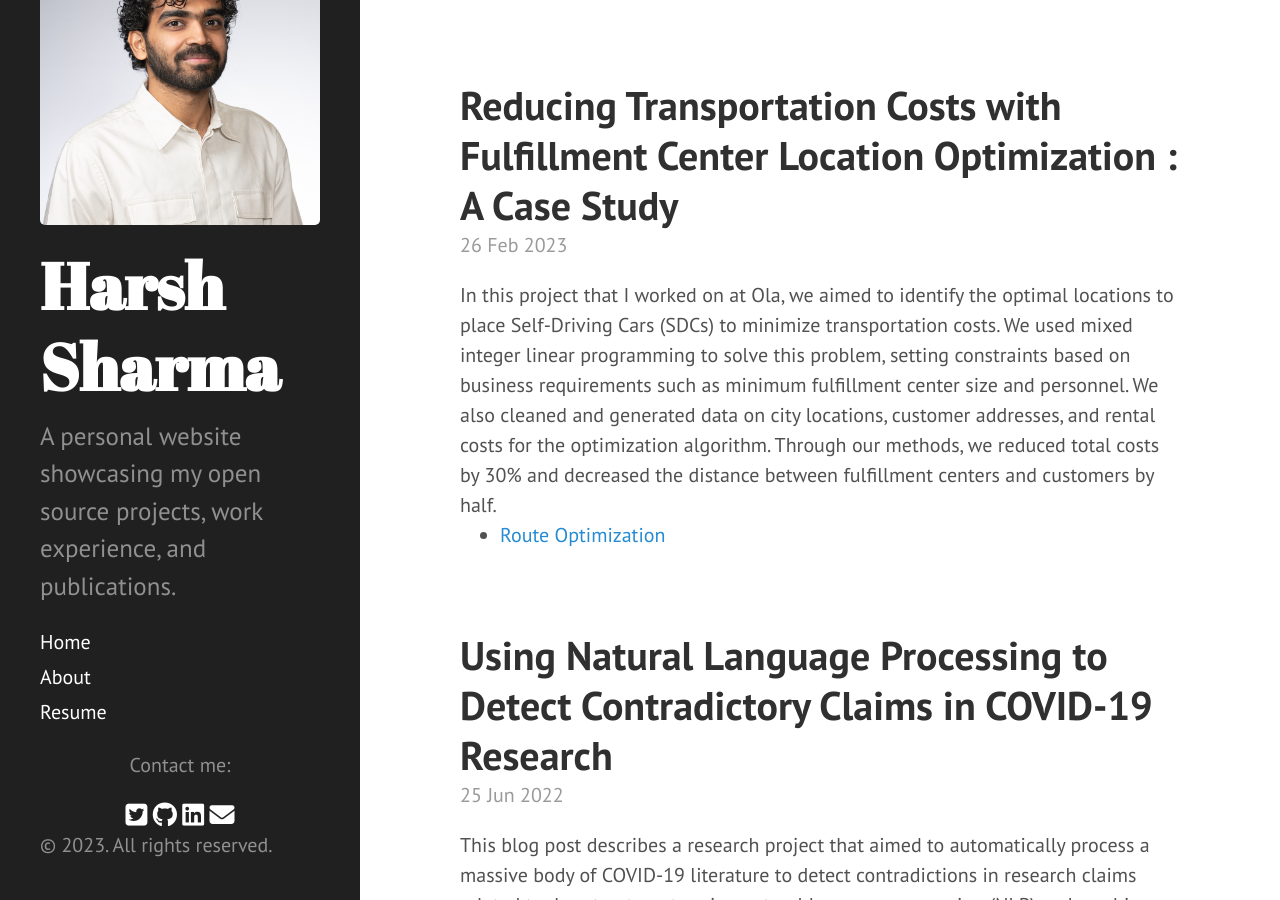
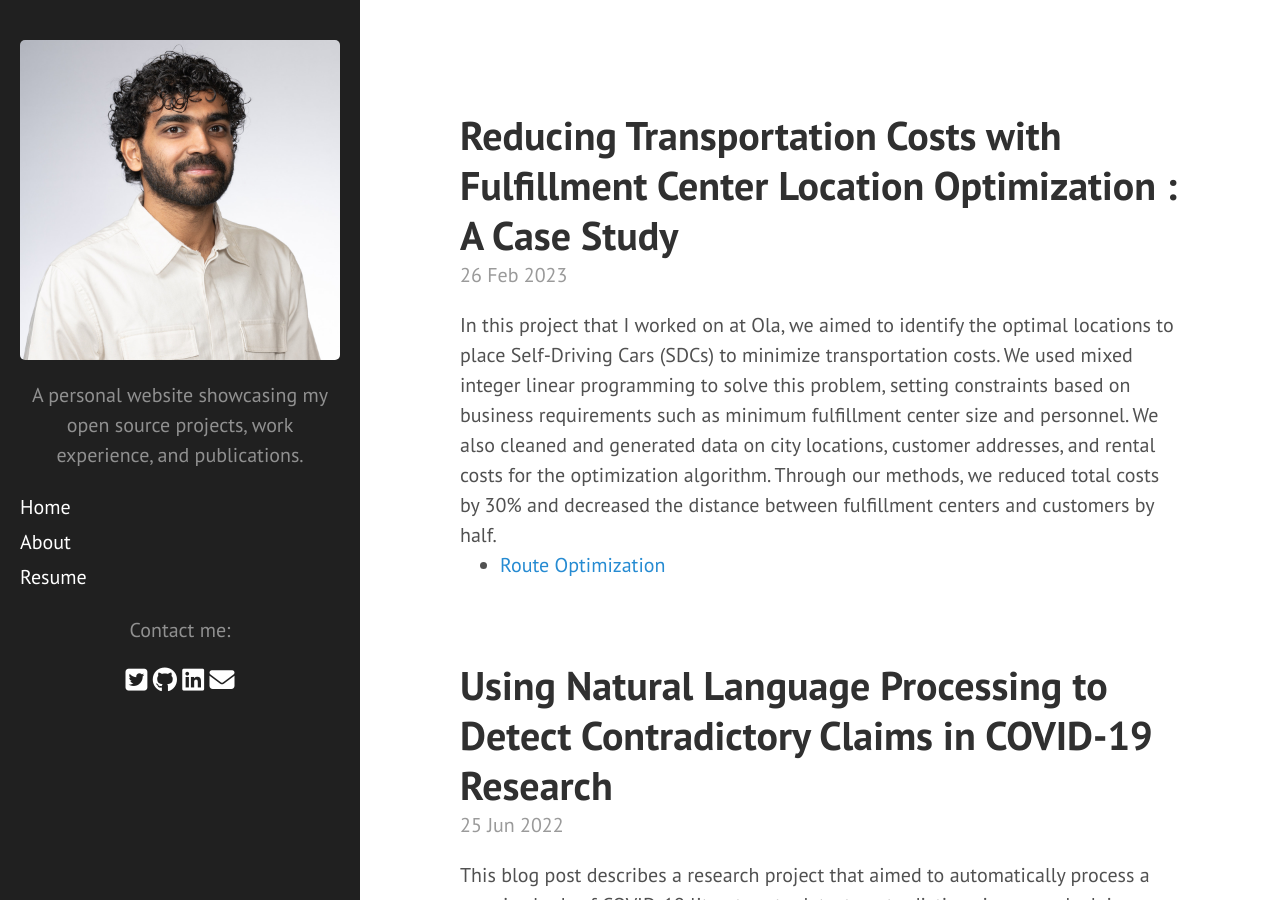
Before and after one commit to 97harsh/97harsh.github.io, a Jekyll site: the page built from index.html, in a window 1280 px wide and 900 px high. Built offline with Jekyll 4.4.1, drawn with Linux system fonts in a browser that asks for light colours; nearby versions of some CDN libraries; library files that are not in the unit come from our copies; Markdown is read by kramdown in place of the engine named in the settings; the list of posts is cut into pages by our own code.

Commit message:
changes to sidebar

```diff
--- a/_includes/sidebar.html
+++ b/_includes/sidebar.html
@@ -1,29 +1,36 @@
-<div class="sidebar">
-  <div class="container sidebar-sticky">
-    <div class="sidebar-about">
-      <img src="{{ site.baseurl }}/assets/images/me.jpeg" alt="Your Picture" class="sidebar-picture">
-      <h1>
-        <a href="{{ site.baseurl }}/">
-          {{ site.title }}
-        </a>
-      </h1>
-      <p class="lead">{{ site.description }}</p>
+
+<input type="checkbox" class="sidebar-checkbox" id="sidebar-checkbox" >
+
+<!-- Toggleable sidebar -->
+<div class="sidebar" id="sidebar">
+
+  <div id="sidebar-logo" style="align:center">
+      <img src="{{ site.baseurl }}/assets/images/me.jpeg"/>
+  </div>
+
+  <div class="sidebar-item" style="text-align:center">
+    <p>{{ site.description }}</p>
   </div>
 
   <nav class="sidebar-nav">
     <a class="sidebar-nav-item{% if page.url == site.baseurl %} active{% endif %}" href="{{ site.baseurl }}/">Home</a>
 
+    {% comment %}
+      The code below dynamically generates a sidebar nav of pages with
+      `layout: page` in the front-matter. See readme for usage.
+    {% endcomment %}
 
-      {% assign pages_list = site.pages %}
+    {% assign pages_list = site.pages | sort:"title" %}
     {% for node in pages_list %}
       {% if node.title != null %}
         {% if node.layout == "page" %}
-            <a class="sidebar-nav-item{% if page.url == node.url %} active{% endif %}" href="{{ node.url }}">{{ node.title }}</a>
+          <a class="sidebar-nav-item{% if page.url == node.url %} active{% endif %}" href="{{ site.baseurl }}{{ node.url }}">{{ node.title }}</a>
         {% endif %}
       {% endif %}
     {% endfor %}
 
   </nav>
+
   <div class="sidebar-item" id="contact-list" style="text-align:center">
 
     <p>
@@ -50,9 +57,4 @@
 
   </div>
 
-      <!-- <span class="sidebar-nav-item">Currently v{{ site.version }}</span> -->
-    <!-- </nav> -->
-
-    <p>&copy; {{ site.time | date: '%Y' }}. All rights reserved.</p>
 </div>
-</div>
```
Lines whose indentation alone changed are shown as unchanged.
